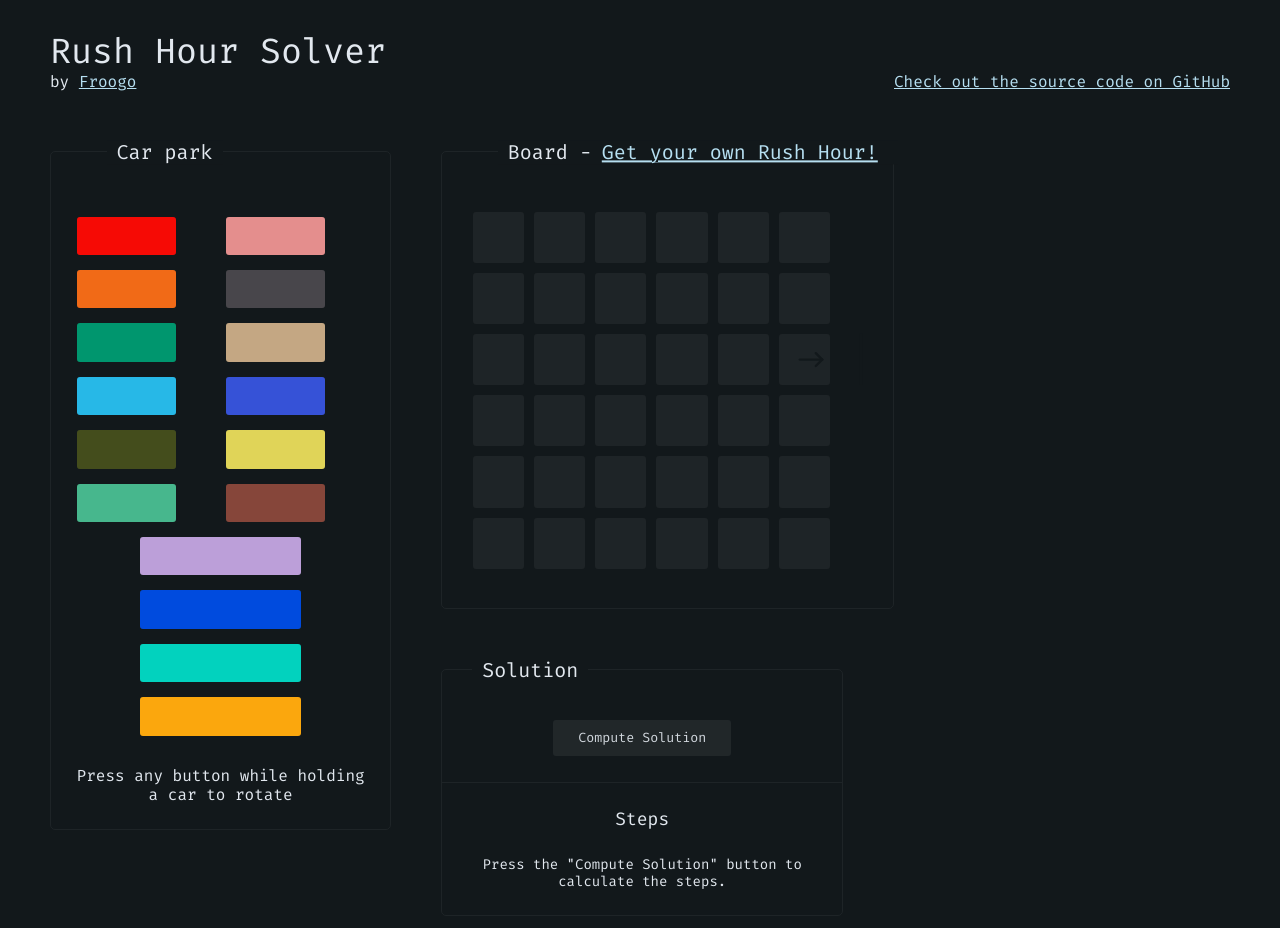
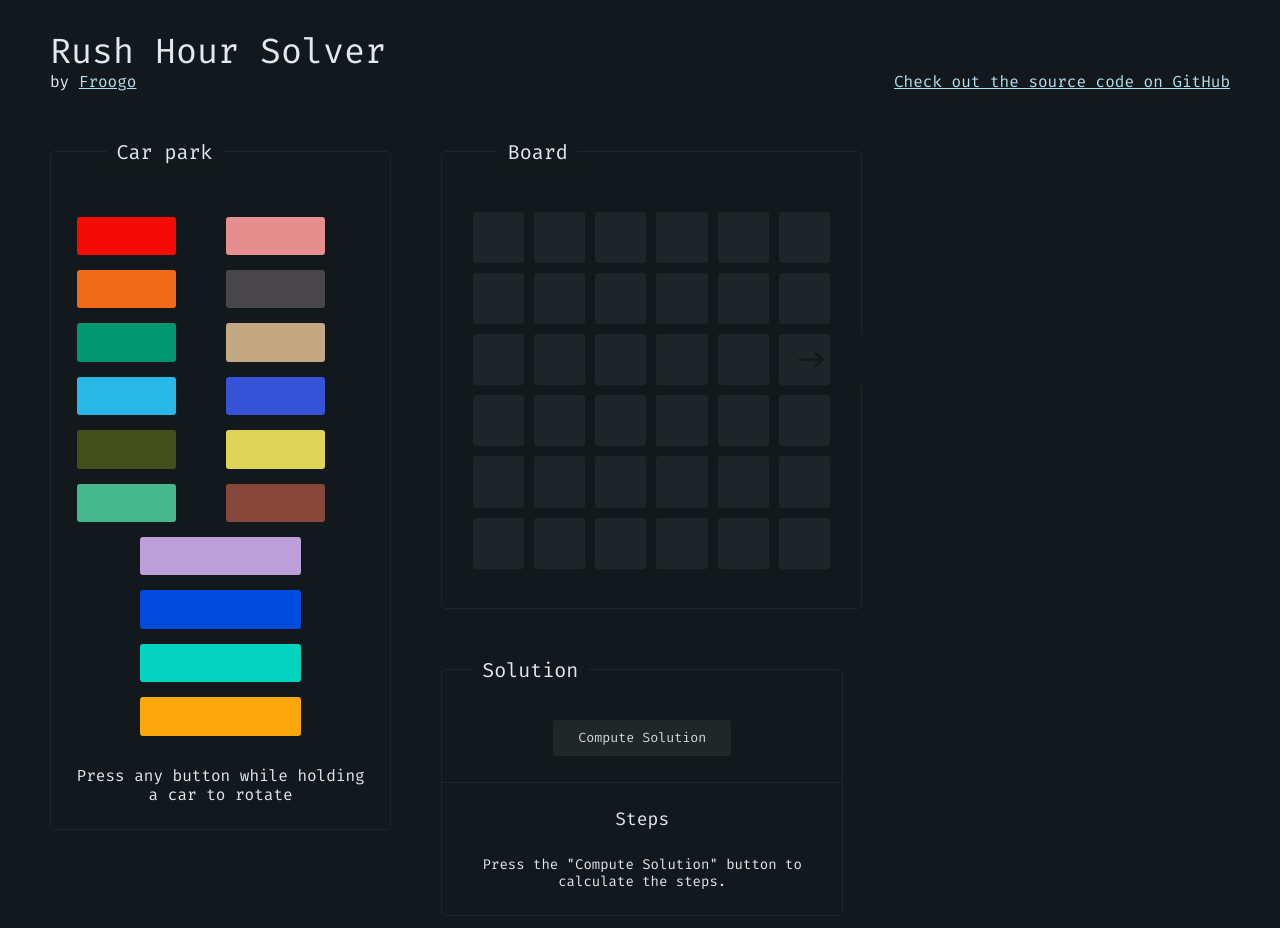
Before and after one commit to VolticFroogo/rush-hour-web, a React (Create React App) app: page / in a window 1280 px wide. Shown: the top 928 px of the page. Built offline with nearby package versions, Linux system fonts and the light colour scheme.

Commit message:
Remove get your own rush hour link

```diff
--- a/src/Board/Board.tsx
+++ b/src/Board/Board.tsx
@@ -17,13 +17,7 @@ class Board extends React.Component {
     render() {
         return (
             <section id="Board" ref={ this.myRef }>
-                <div className="Title">
-                    Board -
-                    <a className="Title Right" target="_blank" rel="noreferrer"
-                       href="https://www.amazon.co.uk/s?k=rush+hour+puzzle+game&_encoding=UTF8&tag=froogo09-21&linkCode=ur2&linkId=d83c5a7b9fd1c68a04ace66acfbfde2a&camp=1634&creative=6738">
-                        Get your own Rush Hour!
-                    </a>
-                </div>
+                <div className="Title">Board</div>
                 <div ref={ this.columnsRef }>
                     <Column/>
                     <Column/>
```
